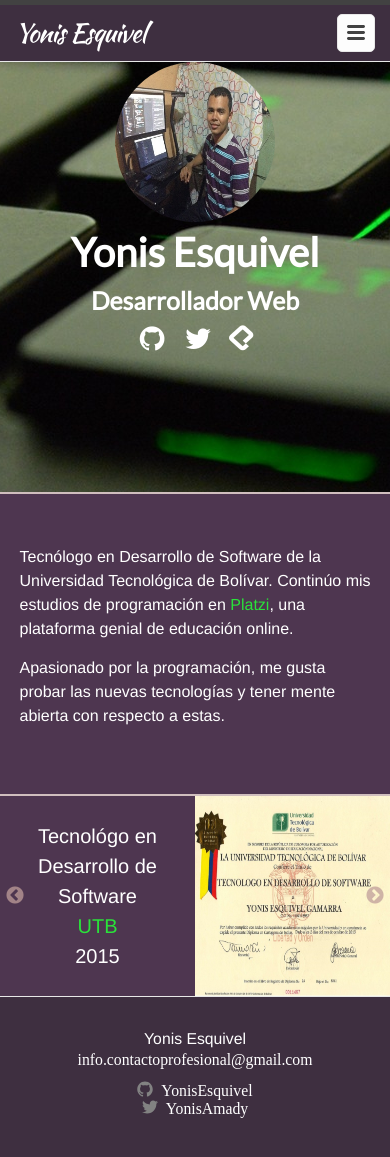
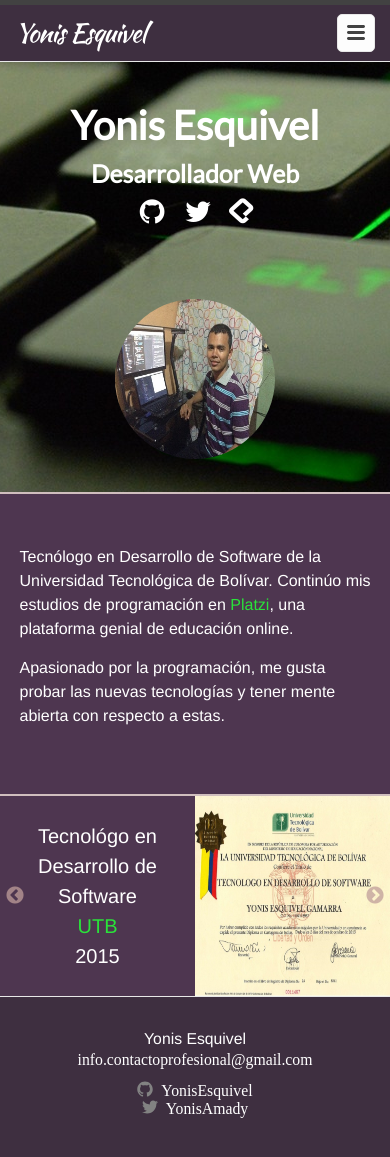
Before and after one commit to YonisEsquivel/Jekyll_0.1, a Jekyll site: the page built from index.html, in a window 390 px wide and 1161 px high. Shown: the top 1157 px of the window. Built offline with Jekyll 4.4.1, drawn with Linux system fonts in a browser that asks for light colours; nearby versions of some CDN libraries; some web fonts are replaced.

Commit message:
Ajuste de ´Principal´ 480px

```diff
--- a/styles/styles.css
+++ b/styles/styles.css
@@ -117,8 +117,8 @@ html{
 
 					@media (max-width: 480px) {
 						.principal{
-							text-align: center;
-							display: block;
+							display: flex;
+							flex-direction: column-reverse;
 						}
 
 							.principal-img{
```
